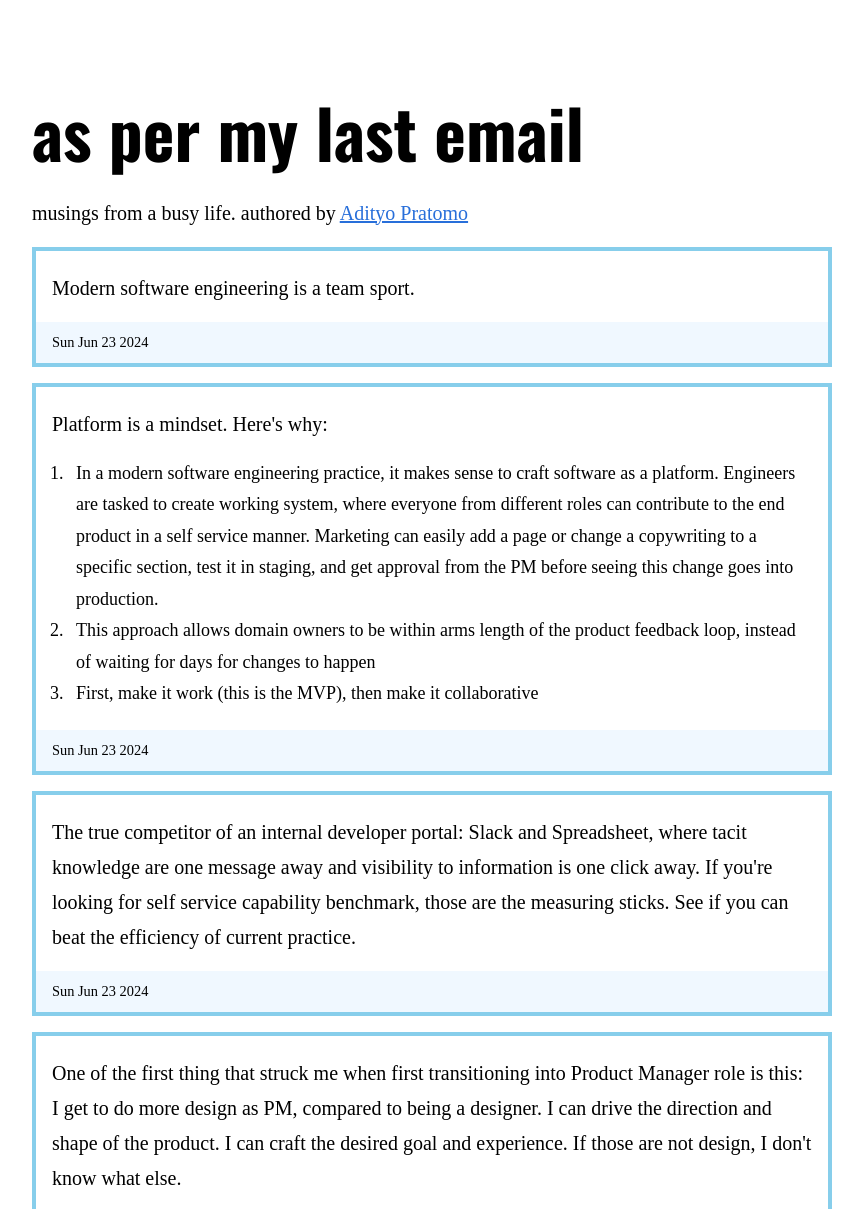
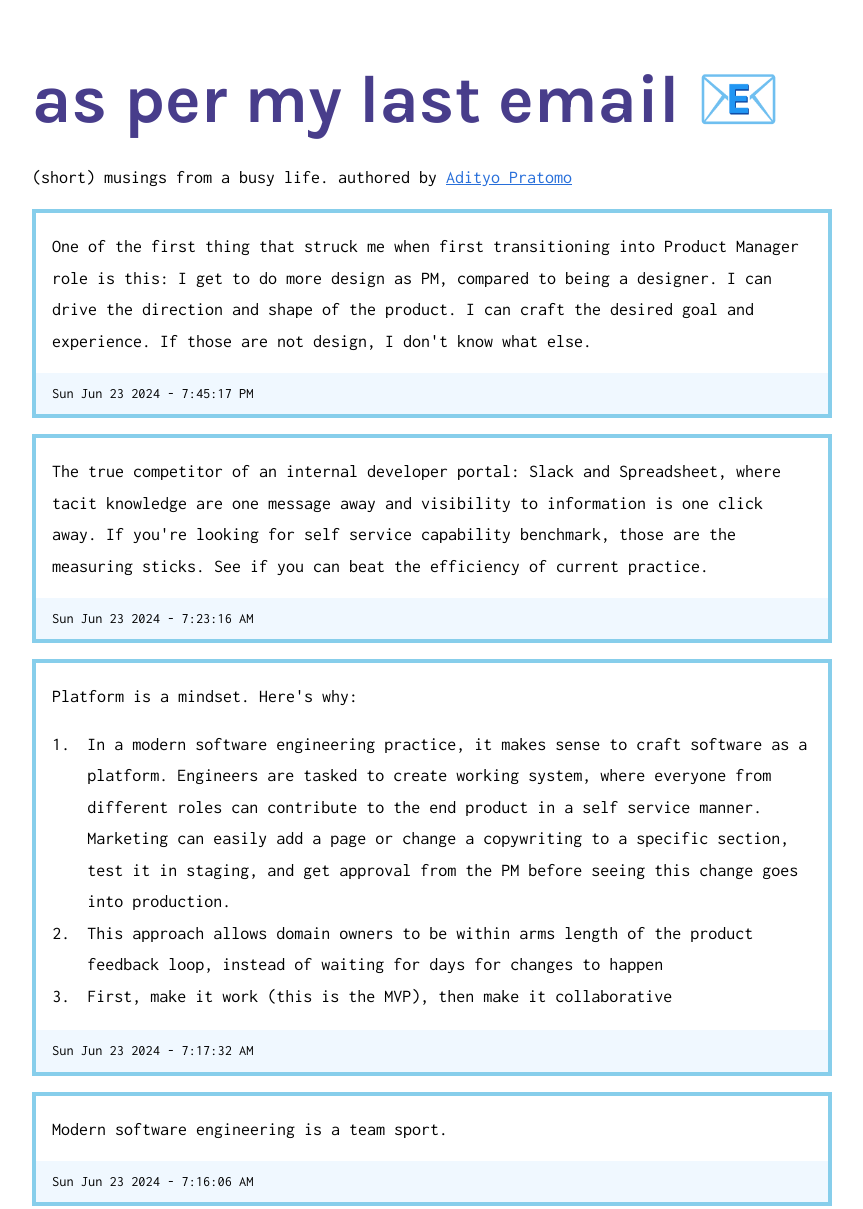
Before and after one commit to lunchboxav/as-per-my-last-email, a website: page index.html in a window 1280 px wide. Shown: the top 1209 px of the page, without its empty margins (208-1071 px from the left). Drawn offline with nearby package versions, Linux system fonts and the light colour scheme; a web font is replaced by a local one.

Commit message:
change font

```diff
--- a/index.html
+++ b/index.html
@@ -8,11 +8,20 @@
 
 <body>
   <div class="content-container">
-    <h1>as per my last email</h1>
-    <p>musings from a busy life. authored by <a href="https://x.com/kotakmakan">Adityo Pratomo</a></p>
+    <h1>as per my last email 📧</h1>
+    <p>(short) musings from a busy life. authored by <a href="https://x.com/kotakmakan">Adityo Pratomo</a></p>
     <div class="content">
-  <p>Modern software engineering is a team sport.</p>
-  <p class="post-detail">Sun Jun 23 2024</p>
+  <p>One of the first thing that struck me when first transitioning into Product Manager role is this: I get to do more
+  design as PM, compared to being a designer. I can drive the direction and shape of the product. I can craft the
+  desired goal and experience. If those are not design, I don't know what else.</p>
+  <p class="post-detail">Sun Jun 23 2024 - 7:45:17 PM</p>
+</div><div class="content">
+  <p>
+  The true competitor of an internal developer portal: Slack and Spreadsheet, where tacit knowledge are one message away
+  and visibility to information is one click away. If you're looking for self service capability benchmark, those are
+  the measuring sticks. See if you can beat the efficiency of current practice.
+</p>
+  <p class="post-detail">Sun Jun 23 2024 - 7:23:16 AM</p>
 </div><div class="content">
   <p>Platform is a mindset. Here's why:
 <ol>
@@ -27,19 +36,10 @@
   <li>First, make it work (this is the MVP), then make it collaborative</li>
 </ol>
 </p>
-  <p class="post-detail">Sun Jun 23 2024</p>
+  <p class="post-detail">Sun Jun 23 2024 - 7:17:32 AM</p>
 </div><div class="content">
-  <p>
-  The true competitor of an internal developer portal: Slack and Spreadsheet, where tacit knowledge are one message away
-  and visibility to information is one click away. If you're looking for self service capability benchmark, those are
-  the measuring sticks. See if you can beat the efficiency of current practice.
-</p>
-  <p class="post-detail">Sun Jun 23 2024</p>
-</div><div class="content">
-  <p>One of the first thing that struck me when first transitioning into Product Manager role is this: I get to do more
-  design as PM, compared to being a designer. I can drive the direction and shape of the product. I can craft the
-  desired goal and experience. If those are not design, I don't know what else.</p>
-  <p class="post-detail">Sun Jun 23 2024</p>
+  <p>Modern software engineering is a team sport.</p>
+  <p class="post-detail">Sun Jun 23 2024 - 7:16:06 AM</p>
 </div>
   </div>
 </body>
--- a/styles/index.css
+++ b/styles/index.css
@@ -1,5 +1,16 @@
-p {
-  font-size: 1.25rem;
+h1 {
+  margin-top: 1rem;
+  color: darkslateblue;
+}
+
+p,
+li {
+  font-size: 1.125rem;
+}
+
+ul,
+ol {
+  margin-left: 1.7rem;
 }
 
 .content-container {
@@ -14,7 +25,6 @@ p {
   border: 4px solid skyblue;
 }
 
-
 .post-detail {
   font-size: 0.9rem;
   background: aliceblue;
--- a/styles/milik.css
+++ b/styles/milik.css
@@ -1,13 +1,19 @@
-@import url('https://fonts.googleapis.com/css2?family=Oswald:wght@400;500;600;700&family=Quattrocento:wght@400;700&display=swap');
+/* @import url('https://fonts.googleapis.com/css2?family=Oswald:wght@400;500;600;700&family=Quattrocento:wght@400;700&display=swap'); */
+@import url("https://fonts.googleapis.com/css2?family=Karla:wght@400;500;600;700&family=Inconsolata:wght@400;700&display=swap");
 
 body {
-  font-family: 'Quattrocento', serif;
+  font-family: "Inconsolata", serif;
   line-height: 1.75;
 }
 
-h1, h2, h3, h4, h5, h6 {
+h1,
+h2,
+h3,
+h4,
+h5,
+h6 {
   margin: 3rem 0 1rem;
-  font-family: 'Oswald', sans-serif;
+  font-family: "Karla", sans-serif;
   font-weight: 700;
   line-height: 1.3;
 }
@@ -50,7 +56,8 @@ li {
   padding-left: 0.5rem;
 }
 
-ul, ol {
+ul,
+ol {
   padding: 0;
   margin-left: 1rem;
 }
@@ -91,7 +98,8 @@ article {
   max-width: 640px;
 }
 
-time, small {
+time,
+small {
   font-size: 0.85rem;
   margin-bottom: 0.5rem;
 }
```
Also changed, not shown: baseHomePage.html (+2 -2 lines), index.ts (+5 -2 lines).
